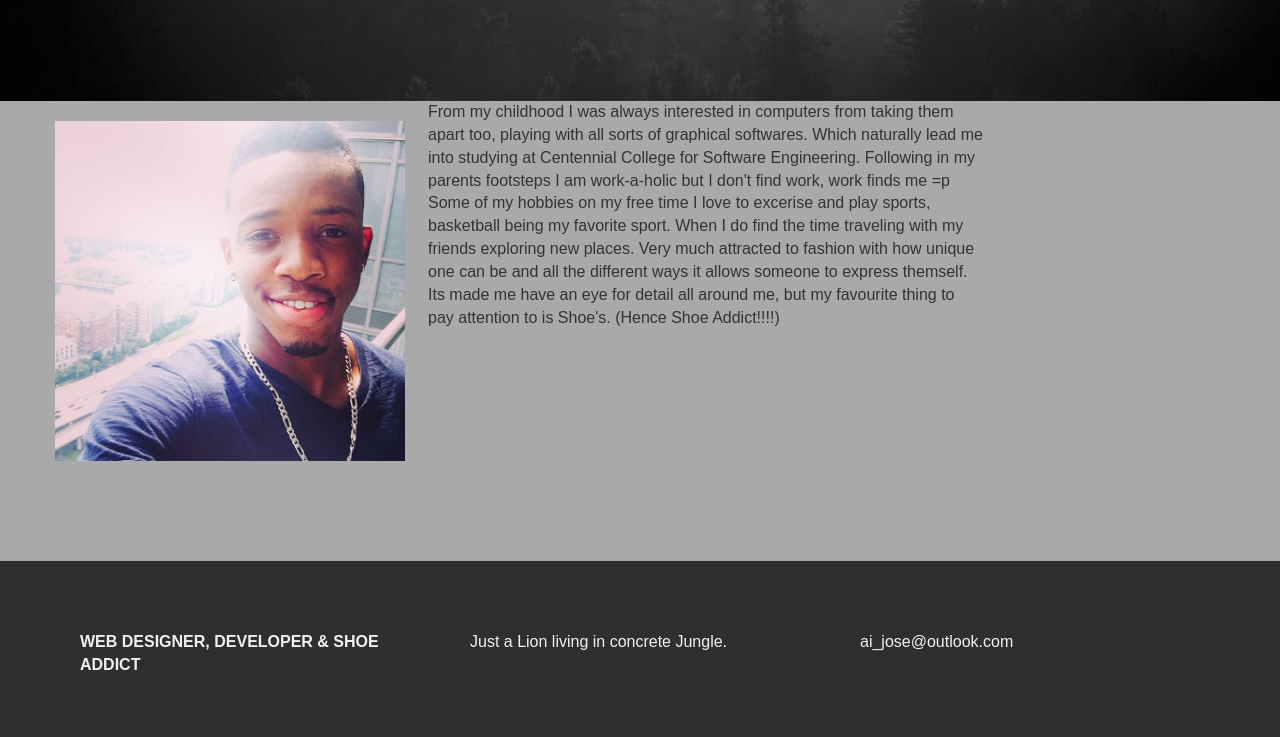
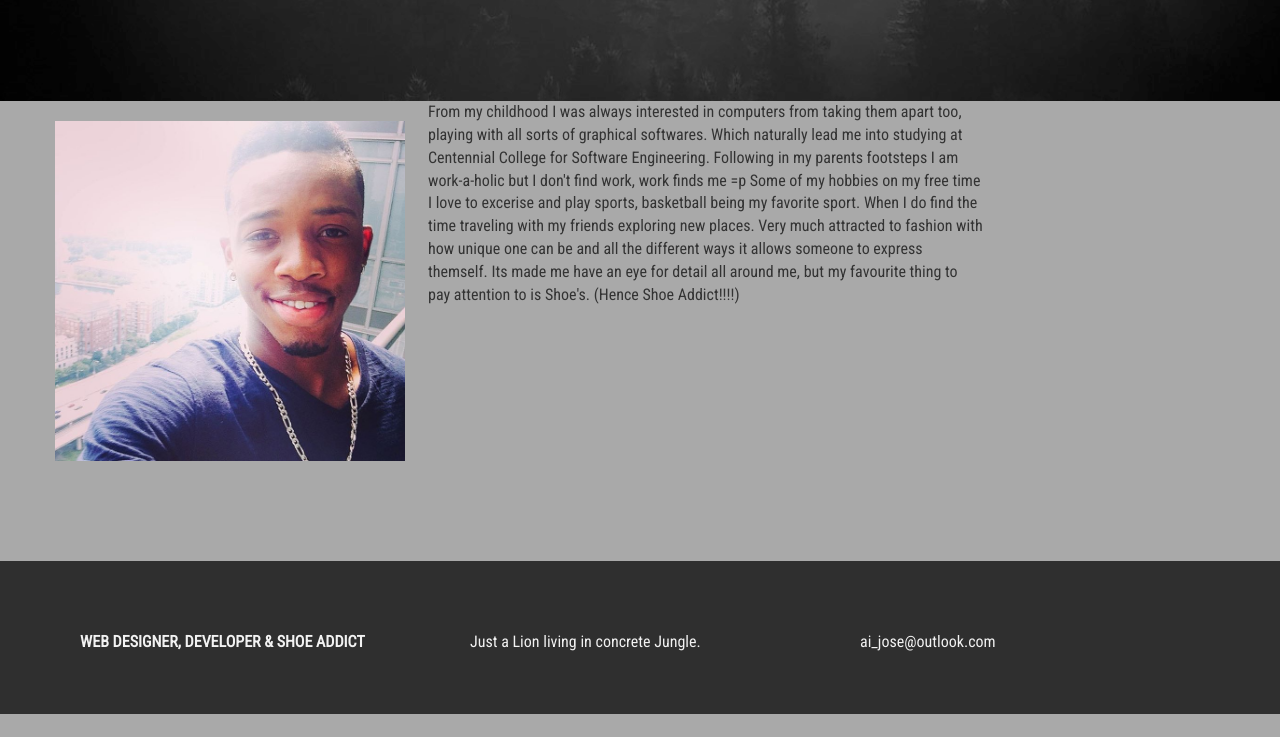
Before and after one commit to XthomasB/Lab3, a website: page index.html in a window 1280 px wide. Shown: the part 551-1288 px from the top of the page. After the commit the page ends 1265 px from the top, so only its background shows below. Drawn offline with Linux system fonts and the light colour scheme.

Commit message:
Changed font family through google fonts

```diff
--- a/Content/app.css
+++ b/Content/app.css
@@ -1,3 +1,12 @@
+@import url(https://fonts.googleapis.com/css?family=Roboto+Condensed);
+
+
+
+
+
+
+
+
 .navbar-collapse{
   background-color: #000;
 }
@@ -144,7 +153,7 @@
 
 body {
     background-color: darkgrey;
-    font-family: 'Montserrat', sans-serif;
+    font-family: 'Roboto Condensed', sans-serif;
     font-weight: 400;
     font-size: 16px;
 
```
